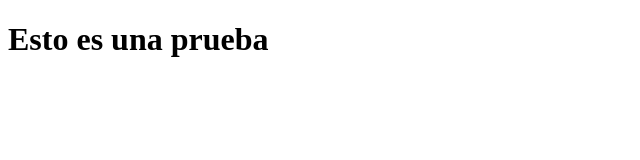
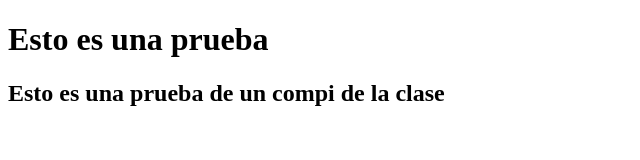
Before and after one commit to Chrmorod/SistemInform, a plain HTML site: page hoppler/index.html in a window 1280 px wide. Shown: the whole page, without its empty margins (0-640 px from the left). Drawn offline with Linux system fonts and the light colour scheme.

Commit message:
Modificaciondelcompi

```diff
--- a/hoppler/index.html
+++ b/hoppler/index.html
@@ -8,6 +8,7 @@
 
 <body>
 <h1>Esto es una prueba</h1>
+<h2>Esto es una prueba de un compi de la clase</h2>
 </body>
 
 </html>
```
